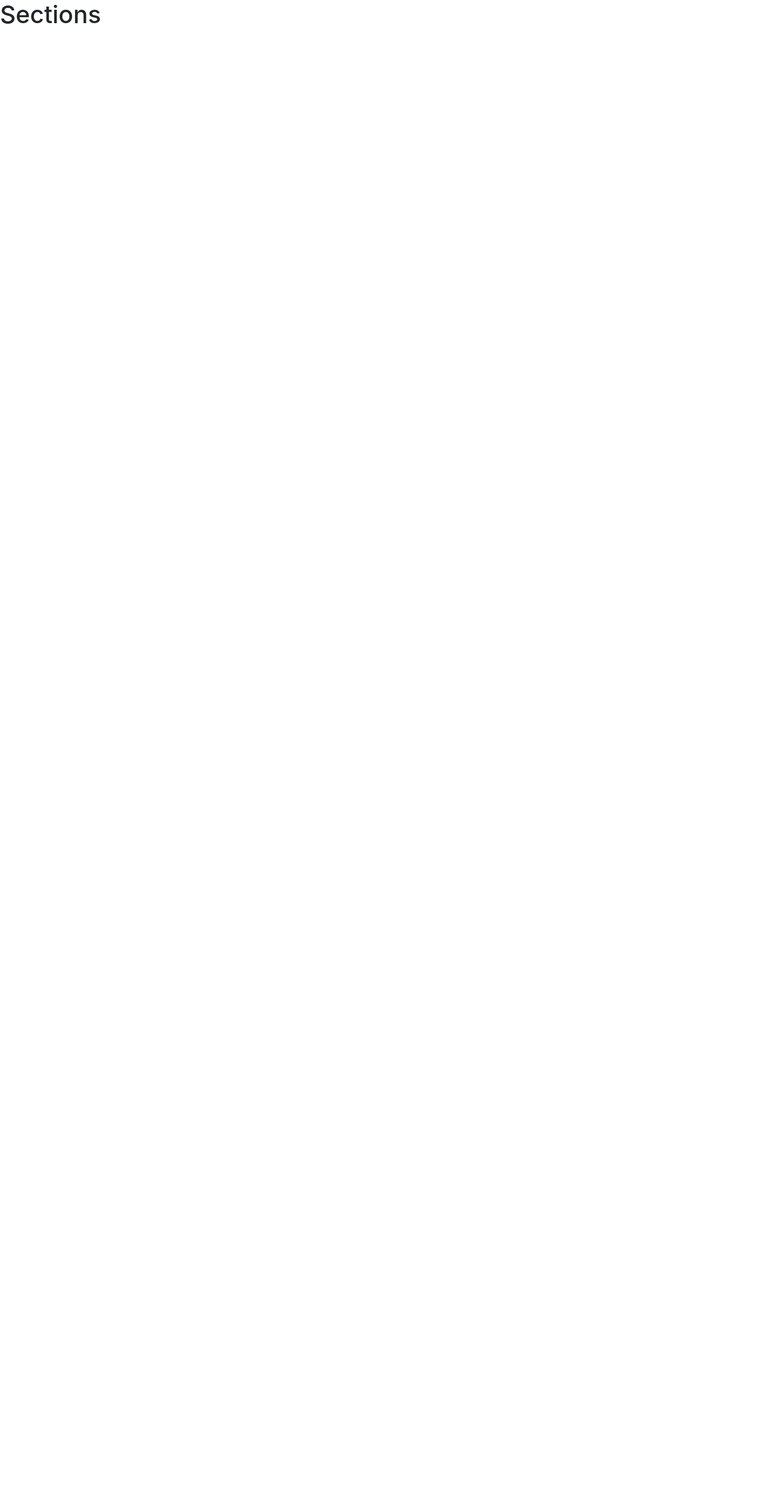
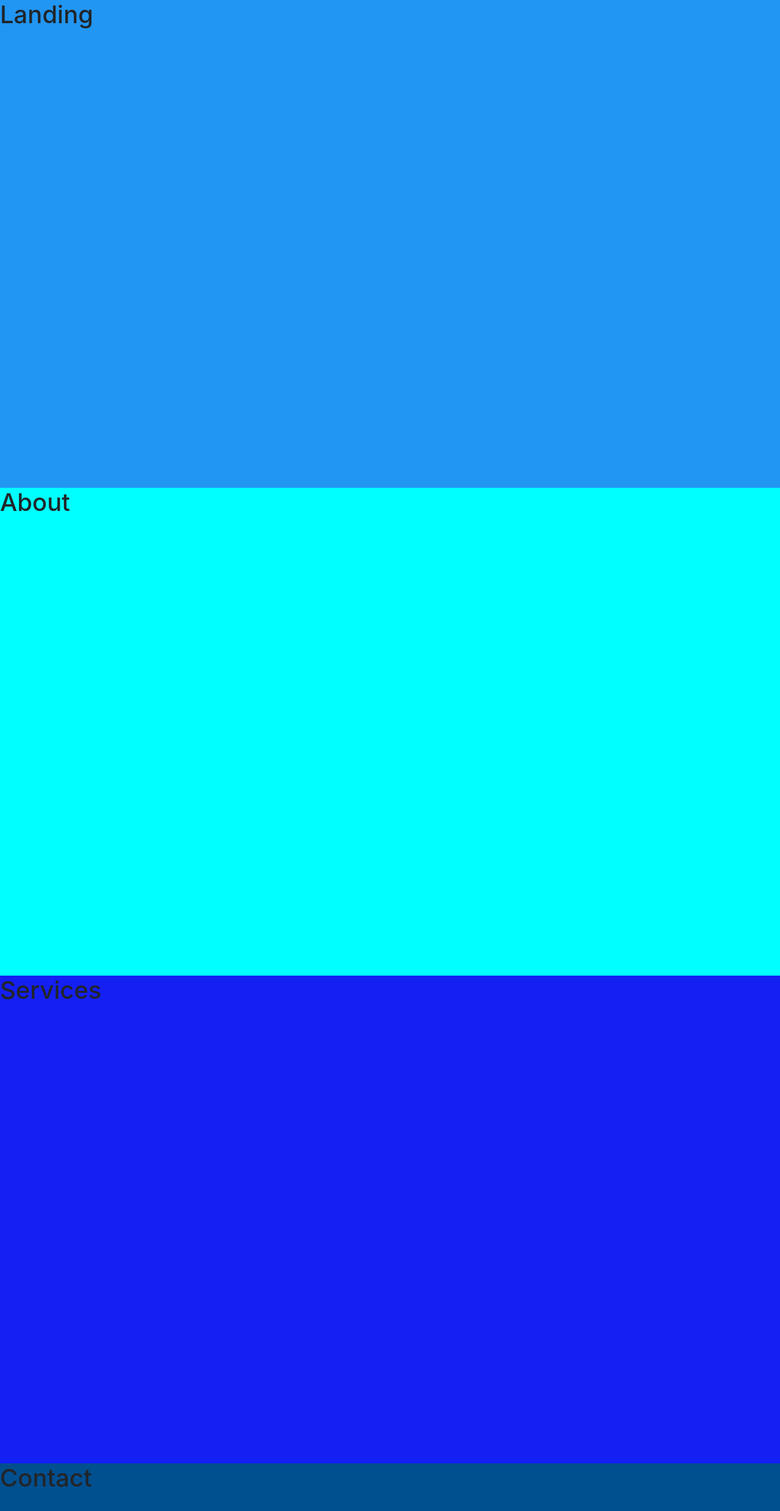
Before and after one commit to Imraan-Hendricks/react-one-page-navigation, a React (Create React App) app: page / in a window 1280 px wide. Shown: the top 2478 px of the page at 61% size. Before the commit the page ends 800 px from the top, so only its background shows below. Built offline with nearby package versions, Linux system fonts and the light colour scheme.

Commit message:
added sections

```diff
--- /dev/null
+++ b/src/sections/about/about.jsx
@@ -0,0 +1,12 @@
+import React, { forwardRef } from 'react';
+import cssModule from './about.module.scss';
+
+const About = forwardRef((props, ref) => {
+  return (
+    <div className={cssModule.root} ref={ref}>
+      <h1>About</h1>
+    </div>
+  );
+});
+
+export default About;
--- /dev/null
+++ b/src/sections/about/about.module.scss
@@ -0,0 +1,4 @@
+.root {
+  height: 100vh;
+  background-color: aqua;
+}
--- /dev/null
+++ b/src/sections/contact/contact.jsx
@@ -0,0 +1,12 @@
+import React, { forwardRef } from 'react';
+import cssModule from './contact.module.scss';
+
+const Contact = forwardRef((props, ref) => {
+  return (
+    <div className={cssModule.root} ref={ref}>
+      <h1>Contact</h1>
+    </div>
+  );
+});
+
+export default Contact;
--- /dev/null
+++ b/src/sections/contact/contact.module.scss
@@ -0,0 +1,4 @@
+.root {
+  height: 100vh;
+  background-color: #004f8f;
+}
--- a/src/sections/index.js
+++ b/src/sections/index.js
@@ -1,9 +1,21 @@
-import React from 'react';
+import React, { useContext } from 'react';
+import { NavbarContext } from '../components/navbar/navbar-context';
+import Landing from './landing/landing';
+import About from './about/about';
+import Services from './services/services';
+import Contact from './contact/contact';
 
 const Sections = () => {
+  const { landingRef, aboutRef, servicesRef, contactRef } = useContext(
+    NavbarContext
+  );
+
   return (
     <div>
-      <h1>Sections</h1>
+      <Landing ref={landingRef} />
+      <About ref={aboutRef} />
+      <Services ref={servicesRef} />
+      <Contact ref={contactRef} />
     </div>
   );
 };
--- /dev/null
+++ b/src/sections/landing/landing.jsx
@@ -0,0 +1,12 @@
+import React, { forwardRef } from 'react';
+import cssModule from './landing.module.scss';
+
+const Landing = forwardRef((props, ref) => {
+  return (
+    <div className={cssModule.root} ref={ref}>
+      <h1>Landing</h1>
+    </div>
+  );
+});
+
+export default Landing;
--- /dev/null
+++ b/src/sections/landing/landing.module.scss
@@ -0,0 +1,4 @@
+.root {
+  height: 100vh;
+  background-color: #2196f3;
+}
--- /dev/null
+++ b/src/sections/services/services.jsx
@@ -0,0 +1,12 @@
+import React, { forwardRef } from 'react';
+import cssModule from './services.module.scss';
+
+const Services = forwardRef((props, ref) => {
+  return (
+    <div className={cssModule.root} ref={ref}>
+      <h1>Services</h1>
+    </div>
+  );
+});
+
+export default Services;
--- /dev/null
+++ b/src/sections/services/services.module.scss
@@ -0,0 +1,4 @@
+.root {
+  height: 100vh;
+  background-color: rgb(20, 31, 243);
+}
```
